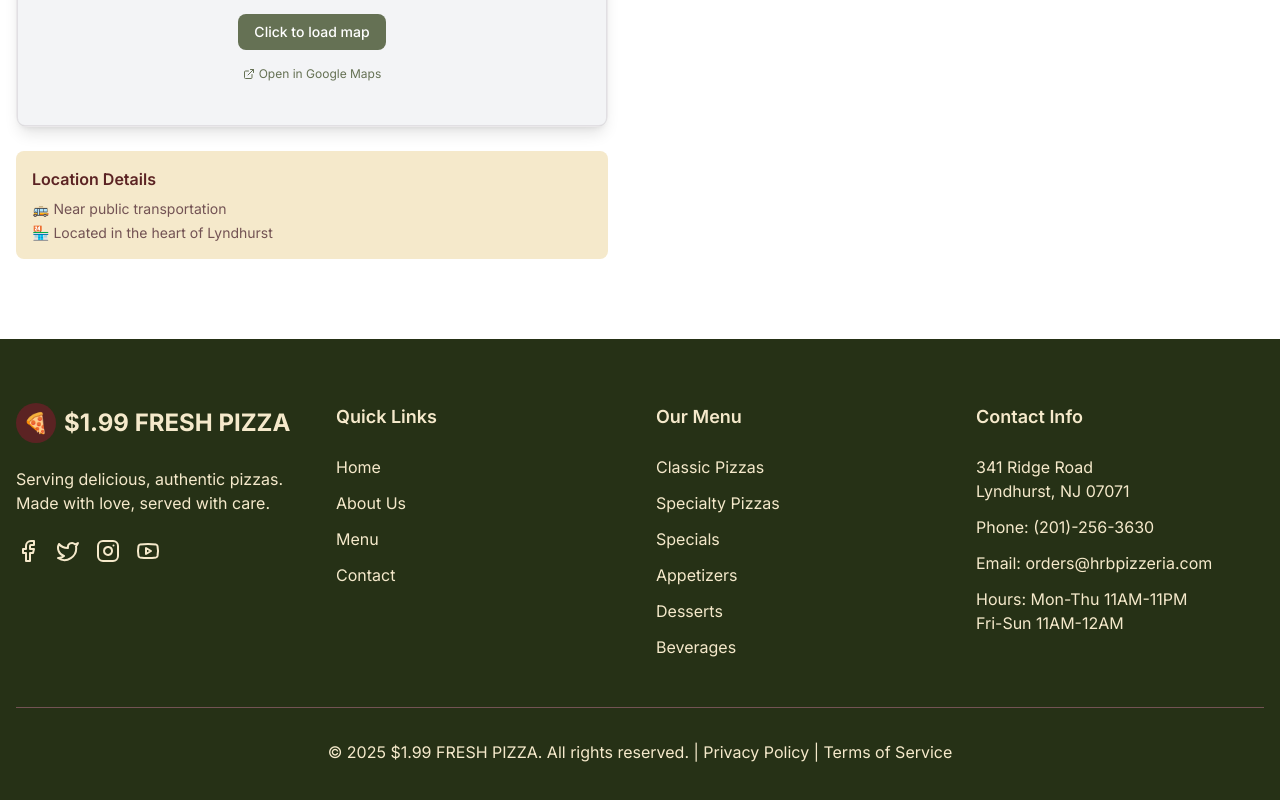
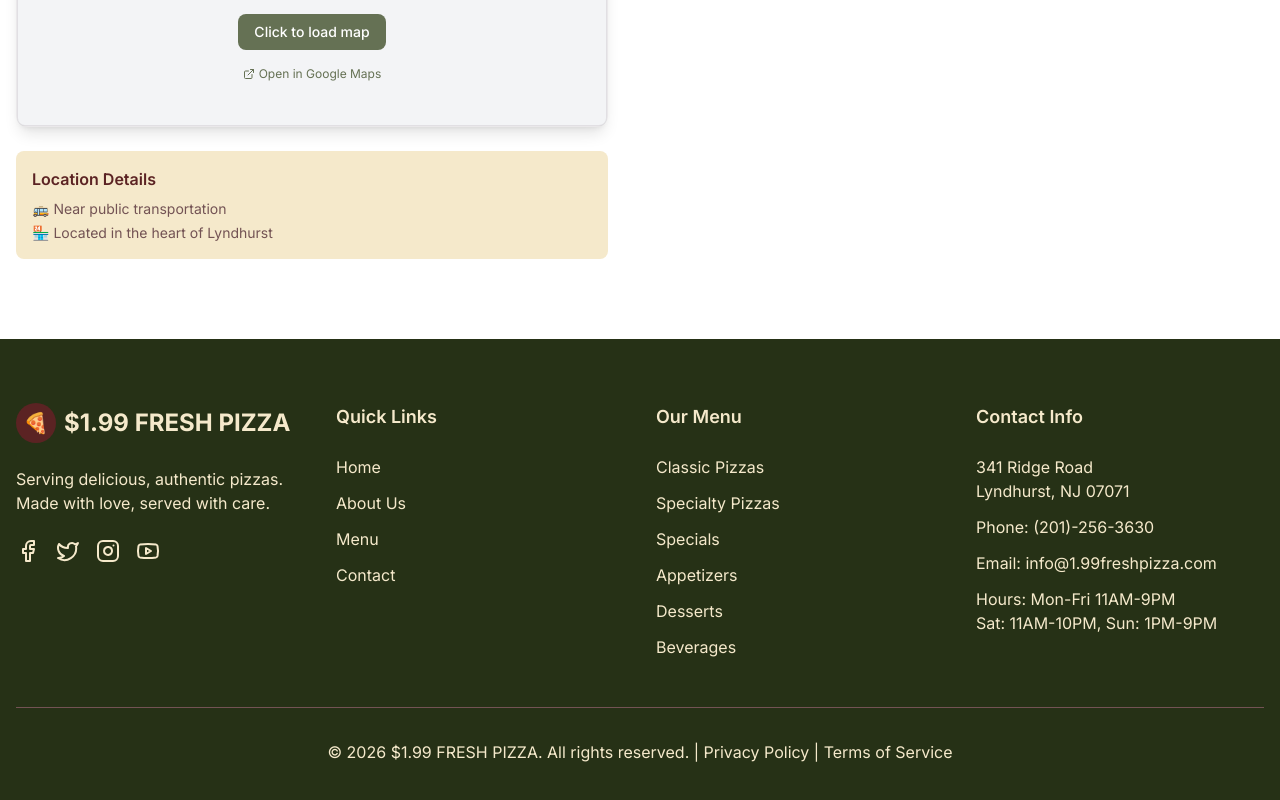
Before and after one commit to Dienyemite/199FreshPizza, a Next.js app in the folder 199freshpizza/: page / in a window 1280 px wide. Shown: the part 4115-4915 px from the top of the page. Built offline with nearby package versions, Linux system fonts and the light colour scheme.

Commit message:
hours of operation time fixes.

```diff
--- a/199freshpizza/app/components/footer.tsx
+++ b/199freshpizza/app/components/footer.tsx
@@ -96,11 +96,11 @@ export default function Footer() {
                 Lyndhurst, NJ 07071
               </p>
               <p className="text-albescent-white">Phone: (201)-256-3630</p>
-              <p className="text-albescent-white">Email: orders@hrbpizzeria.com</p>
+              <p className="text-albescent-white">Email: info@1.99freshpizza.com</p>
               <p className="text-albescent-white">
-                Hours: Mon-Thu 11AM-11PM
+                Hours: Mon-Fri 11AM-9PM
                 <br />
-                Fri-Sun 11AM-12AM
+                Sat: 11AM-10PM, Sun: 1PM-9PM
               </p>
             </div>
           </div>
@@ -108,7 +108,7 @@ export default function Footer() {
 
         <div className="border-t border-ferra mt-12 pt-8 text-center">
           <p className="text-albescent-white">
-            © 2025 $1.99 FRESH PIZZA. All rights reserved. | Privacy Policy | Terms of Service
+            © 2026 $1.99 FRESH PIZZA. All rights reserved. | Privacy Policy | Terms of Service
           </p>
         </div>
       </div>
```
